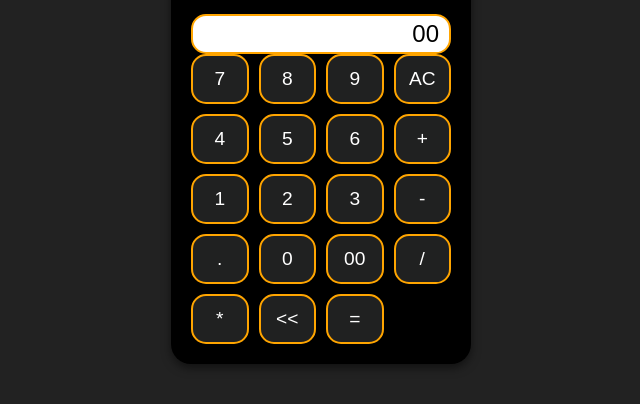
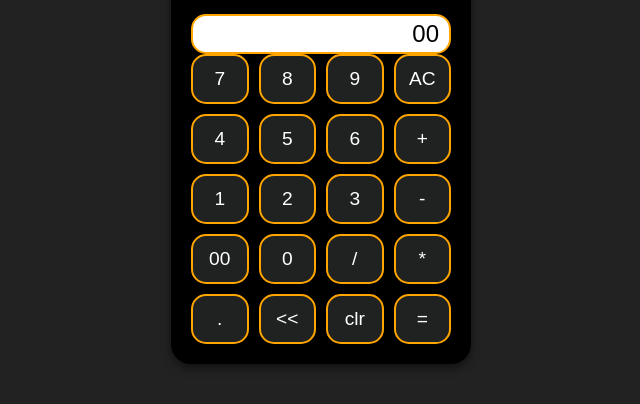
Before and after one commit to Hanamaraddi17/Calculator, a plain HTML site: page Calc/index.html in a window 1280 px wide. Shown: the part 252-656 px from the top of the page, without its empty margins (319-959 px from the left). Drawn offline with Linux system fonts and the light colour scheme.

Commit message:
Update index.html

```diff
--- a/Calc/index.html
+++ b/Calc/index.html
@@ -27,12 +27,13 @@
             <button class="num" id="3" onclick="display(this.value)" value="3">3</button>
             <button class="num" onclick="oparator(2)" id="sub">-</button>
 
-            <button class="num" id="." onclick="display(this.value)" value=".">.</button>
+            <button class="num" id="00" onclick="display(this.value)" value="00">00</button>
             <button class="num" id="0" onclick="display(this.value)" value="0">0</button>
-            <button class="num" id="00" onclick="display(this.value)" value="00">00</button>
             <button class="num" onclick="oparator(4)" id="div">/</button>
             <button class="num" onclick="oparator(3)" id="mul">*</button>
+            <button class="num" id="." onclick="display(this.value)" value=".">.</button>
             <button class="num" id="clr" onclick="Clr()"><<</button>
+            <button class="num" id="clear" onclick="Clear()">clr</button>
             <button class="num" id="eql" onclick="eql()">=</button>
         </div>
     </div>
```
